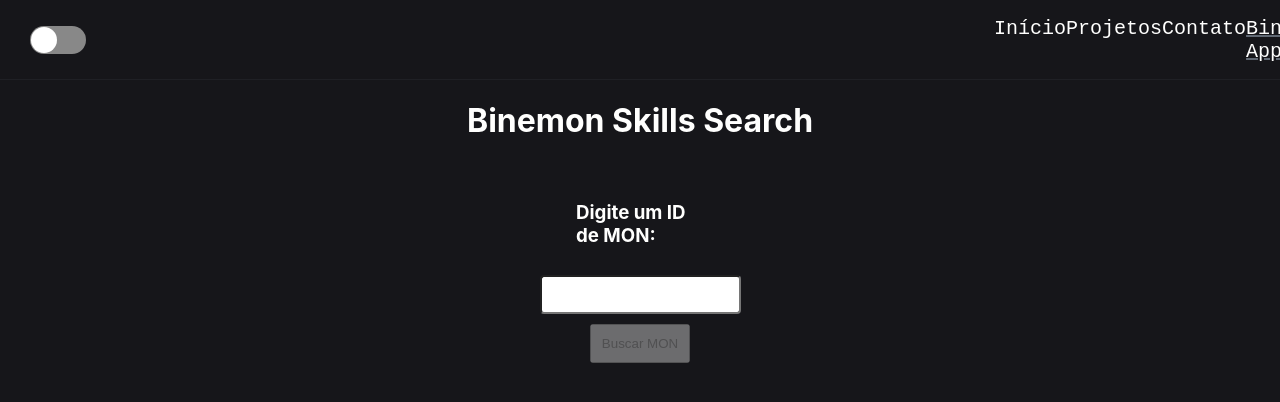
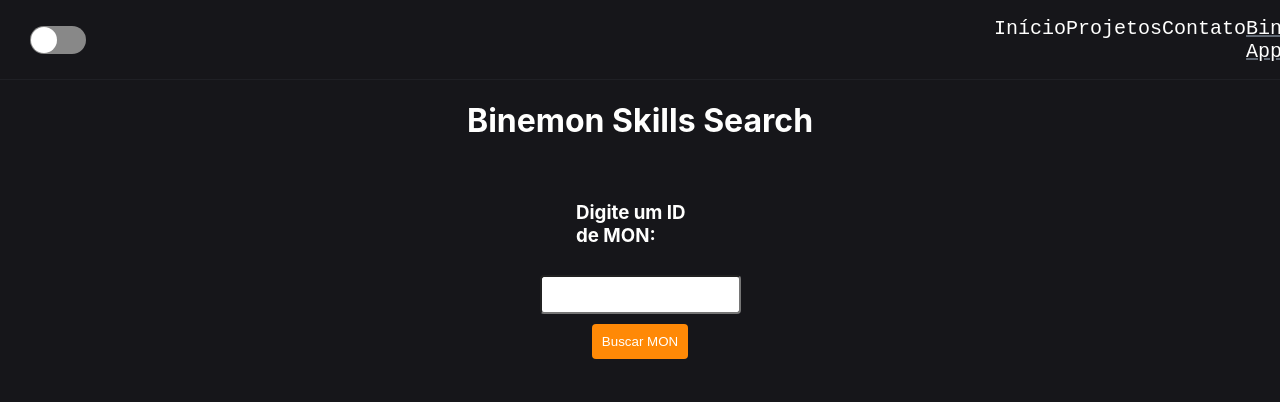
Before and after one commit to Hugosomers/portfolio, a React (Create React App) app: page /portfolio/binemonApp in a window 1280 px wide. Shown: the top 402 px of the page. Built offline with nearby package versions, Linux system fonts and the light colour scheme.

Commit message:
Remove disable function from button - BinemonApp

```diff
--- a/src/css/binemon.module.css
+++ b/src/css/binemon.module.css
@@ -26,6 +26,10 @@
 
 .binSearchButton {
   padding: 10px;
+  border: none;
+  border-radius: 4px;
+  color: #fffffe;
+  background-color: #ff8906;
 }
 
 .onTopBinDiv {
@@ -97,6 +101,7 @@
 
 .hr {
   width: 100%;
+  border: 1px solid #0f0e17;
 }
 
 .binAtbDiv {
@@ -110,7 +115,7 @@
 }
 
 .binAtbItem {
-  border: 1px solid black;
+  border: 1px solid #0f0e17;
   border-radius: 4px;
   margin: 2px;
   padding: 10px;
--- a/src/pages/Binemon.jsx
+++ b/src/pages/Binemon.jsx
@@ -49,7 +49,6 @@
       <button
         type="button"
         onClick={dataFetch}
-        disabled={inputValue.length !== 6? true : false}
         className={binemonStyles.binSearchButton}
       >
         Buscar MON
```
